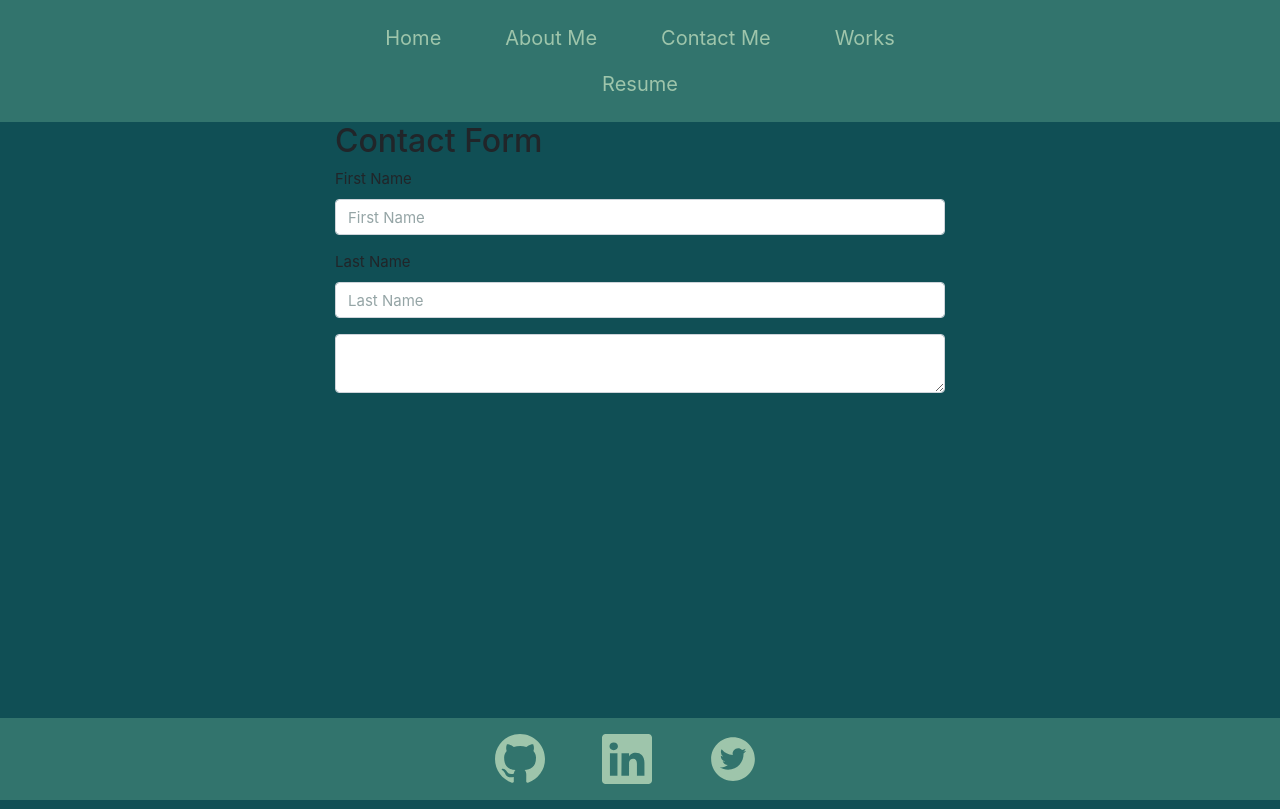
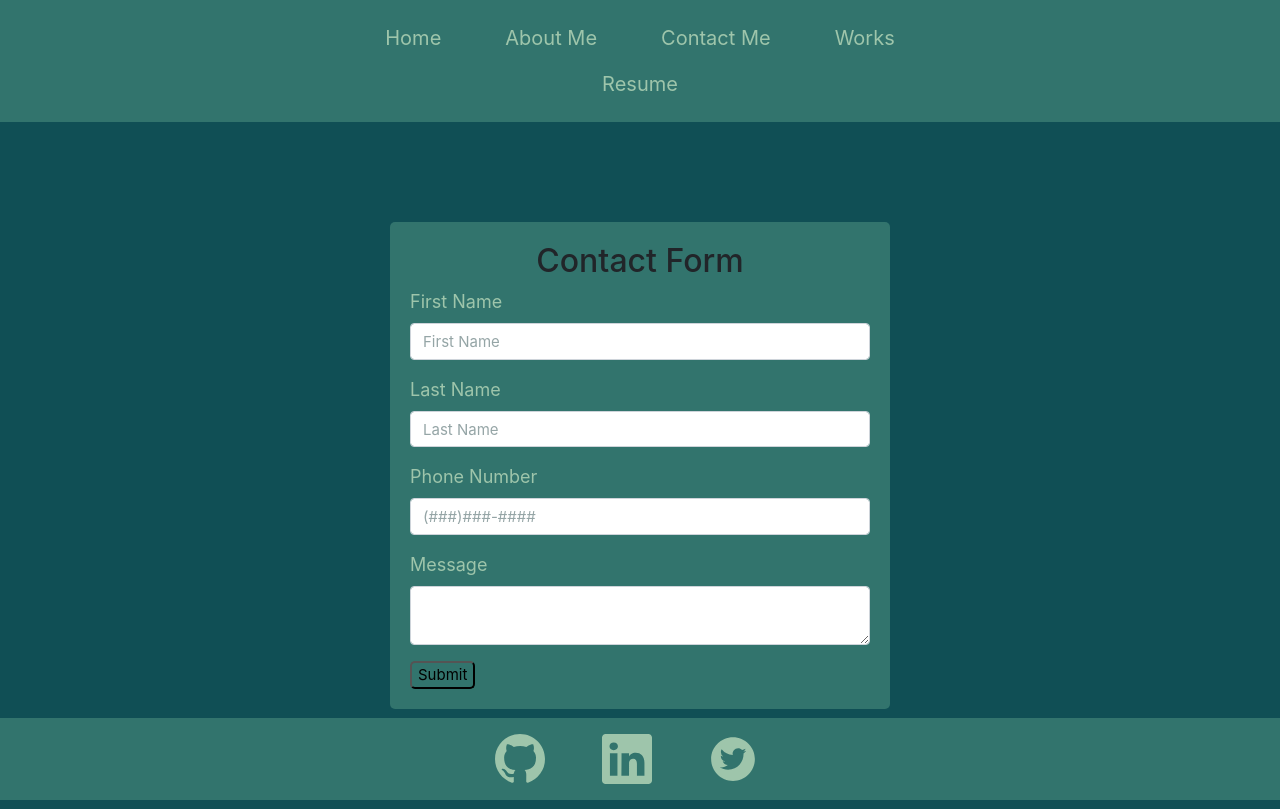
Before and after one commit to maddi124/React-Portfolio, a React (Create React App) app: page /ContactMe in a window 1280 px wide. Built offline with nearby package versions, Linux system fonts and the light colour scheme.

Commit message:
submit button

```diff
--- a/src/assets/style.css
+++ b/src/assets/style.css
@@ -82,3 +82,24 @@
 .second{
     padding: 10px;
 }
+.contactform{
+    background-color: var(--primary);
+    padding: 20px;
+    border-radius: 5px;
+    margin: 100px auto;
+    max-width: 500px
+}
+label{
+    font-size: 18px;
+    color:var(--secondary)
+}
+.textform{
+    text-align: center;
+}
+.submit{
+    border-radius: 5px;
+    background-color: var(--primary);
+}
+.submit:hover{
+    background-color: var(--secondary);
+}
--- a/src/components/ContactMe/index.js
+++ b/src/components/ContactMe/index.js
@@ -2,20 +2,26 @@
 
 function ContactMe() {
 return (
-<div class="container">
-<h3>Contact Form</h3>
+<div class="container contactform ">
+<h3 class="textform">Contact Form</h3>
     <form>
         <div class="form-group">
             <label for="fname" placeholder="First Name">First Name</label>
             <input type="text" class="form-control" id="fname" placeholder="First Name"/>
         </div>
         <div class="form-group">
-            <label for="fname" placeholder="Last Name">Last Name</label>
-            <input type="text" class="form-control" id="fname" placeholder="Last Name"/>
+            <label for="Lname" placeholder="Last Name">Last Name</label>
+            <input type="text" class="form-control" id="Lname" placeholder="Last Name"/>
         </div>
         <div class="form-group">
-        <textarea class="form-control" id="exampleFormControlTextarea1" ></textarea>
+            <label for="phone" placeholder="Phone Number">Phone Number</label>
+            <input type="text" class="form-control" id="phone" placeholder="(###)###-####"/>
         </div>
+        <div class="form-group">
+        <label for="message" placeholder="message">Message</label>
+        <textarea class="form-control" id="message" ></textarea>
+        </div>
+        <input type="submit" class="submit"value="Submit"/>
     </form>
 </div>
 );
```
